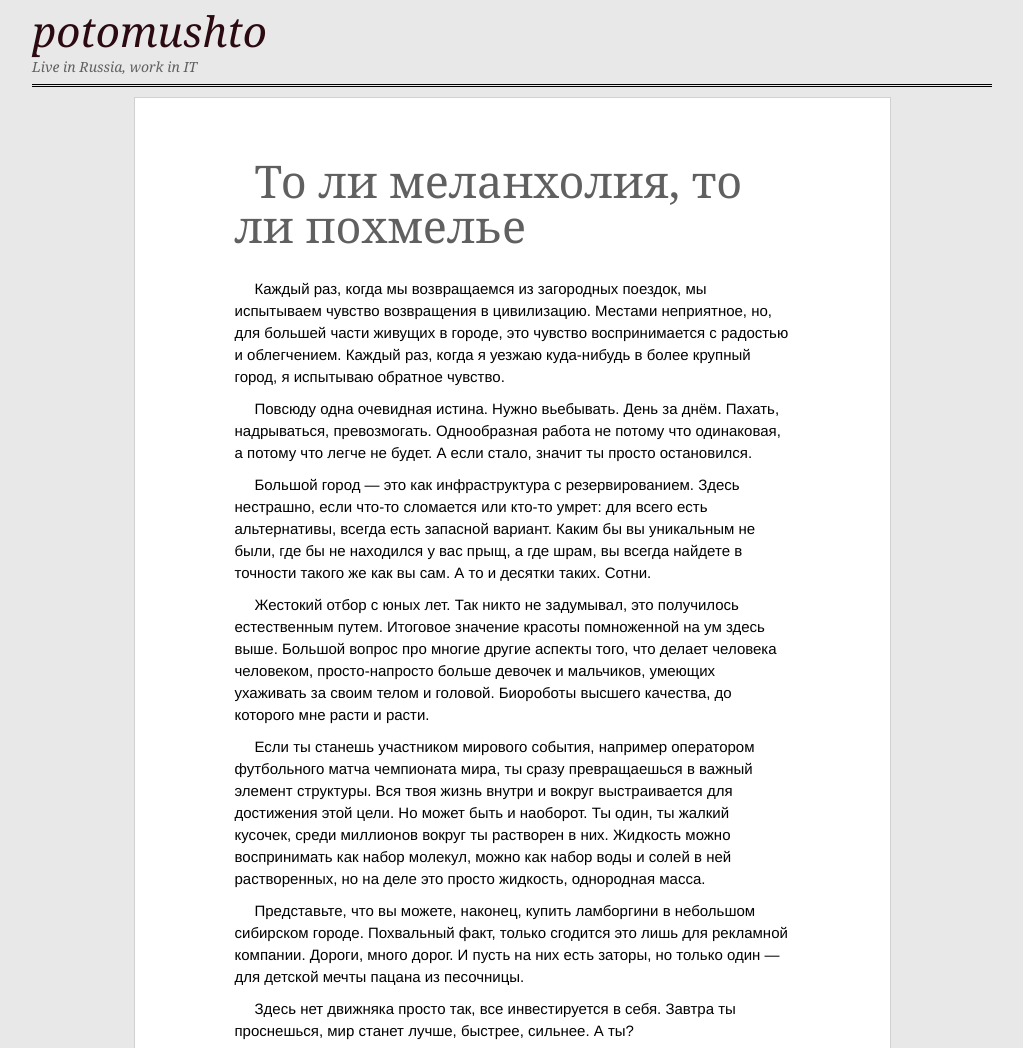
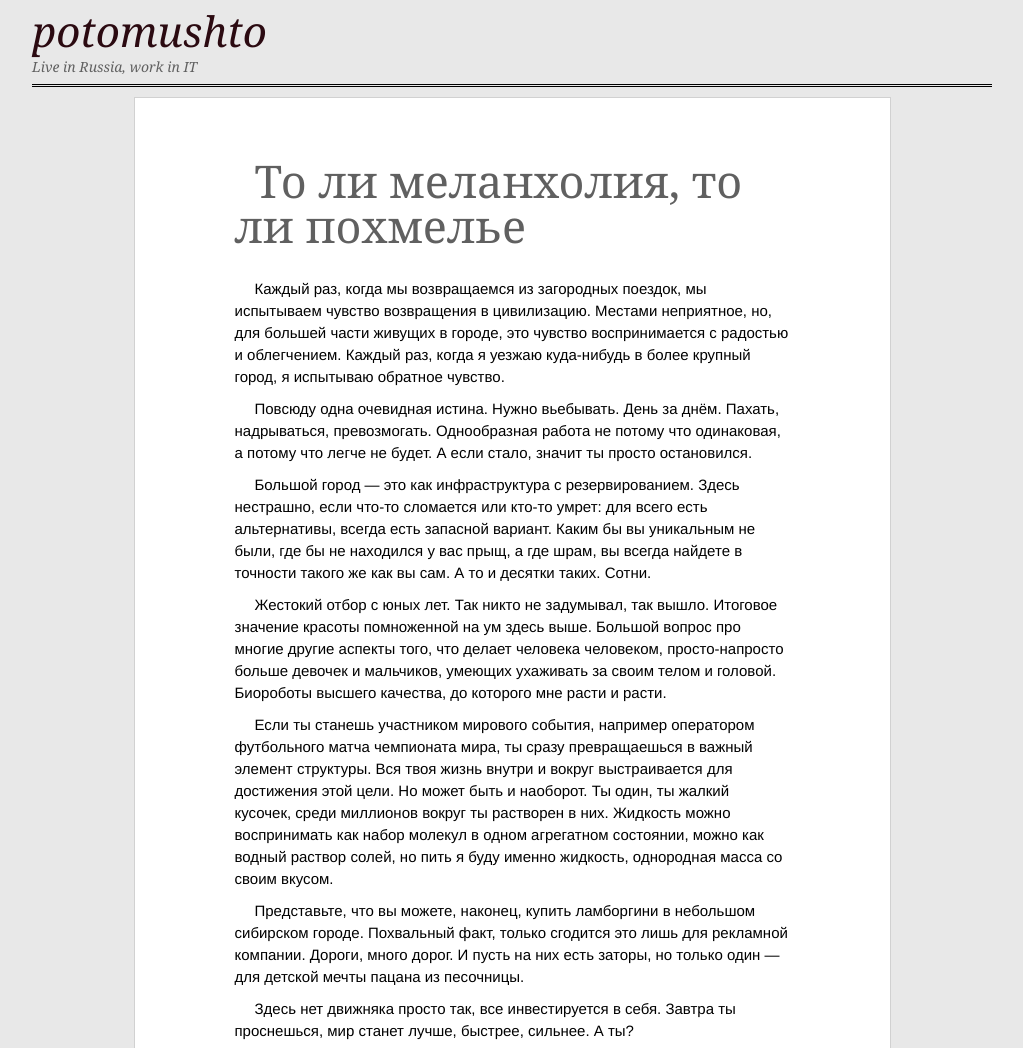
Before and after one commit to ptmt/ptmt.github.com, a Jekyll site: the page built from _posts/2012-07-24-siberian-hangover.md, in a window 1280 px wide, cut to the strip 0-1048 px from the top of the page. Shown: the whole strip, without its empty margins (128-1151 px from the left). Built offline with Jekyll 4.4.1, drawn with Linux system fonts in a browser that asks for light colours; Markdown is read by kramdown in place of the engine named in the settings.

Commit message:
Update _posts/2012-07-24-siberian-hangover.md

```diff
--- a/_posts/2012-07-24-siberian-hangover.md
+++ b/_posts/2012-07-24-siberian-hangover.md
@@ -10,9 +10,9 @@ title: То ли меланхолия, то ли похмелье
 
 Большой город — это как инфраструктура с резервированием. Здесь нестрашно, если что-то сломается или кто-то умрет: для всего есть альтернативы, всегда есть запасной вариант. Каким бы вы уникальным не были, где бы не находился у вас прыщ, а где шрам, вы всегда найдете в точности такого же как вы сам. А то и десятки таких. Сотни.
 
-Жестокий отбор с юных лет. Так никто не задумывал, это получилось естественным путем. Итоговое значение красоты помноженной на ум здесь выше. Большой вопрос про многие другие аспекты того, что делает человека человеком, просто-напросто больше девочек и мальчиков, умеющих ухаживать за своим телом и головой. Биороботы высшего качества, до которого мне расти и расти.
+Жестокий отбор с юных лет. Так никто не задумывал, так вышло. Итоговое значение красоты помноженной на ум здесь выше. Большой вопрос про многие другие аспекты того, что делает человека человеком, просто-напросто больше девочек и мальчиков, умеющих ухаживать за своим телом и головой. Биороботы высшего качества, до которого мне расти и расти.
 
-Если ты станешь участником мирового события, например оператором футбольного матча чемпионата мира, ты сразу превращаешься в важный элемент структуры. Вся твоя жизнь внутри и вокруг выстраивается для достижения этой цели. Но может быть и наоборот. Ты один, ты жалкий кусочек, среди миллионов вокруг ты растворен в них. Жидкость можно воспринимать как набор молекул, можно как набор воды и солей в ней растворенных, но на деле это просто жидкость, однородная масса.
+Если ты станешь участником мирового события, например оператором футбольного матча чемпионата мира, ты сразу превращаешься в важный элемент структуры. Вся твоя жизнь внутри и вокруг выстраивается для достижения этой цели. Но может быть и наоборот. Ты один, ты жалкий кусочек, среди миллионов вокруг ты растворен в них. Жидкость можно воспринимать как набор молекул в одном агрегатном состоянии, можно как водный раствор солей, но пить я буду именно жидкость, однородная масса со своим вкусом.
 
 Представьте, что вы можете, наконец, купить ламборгини в небольшом сибирском городе. Похвальный факт, только сгодится это лишь для рекламной компании. Дороги, много дорог. И пусть на них есть заторы, но только один — для детской мечты пацана из песочницы.
 
```
